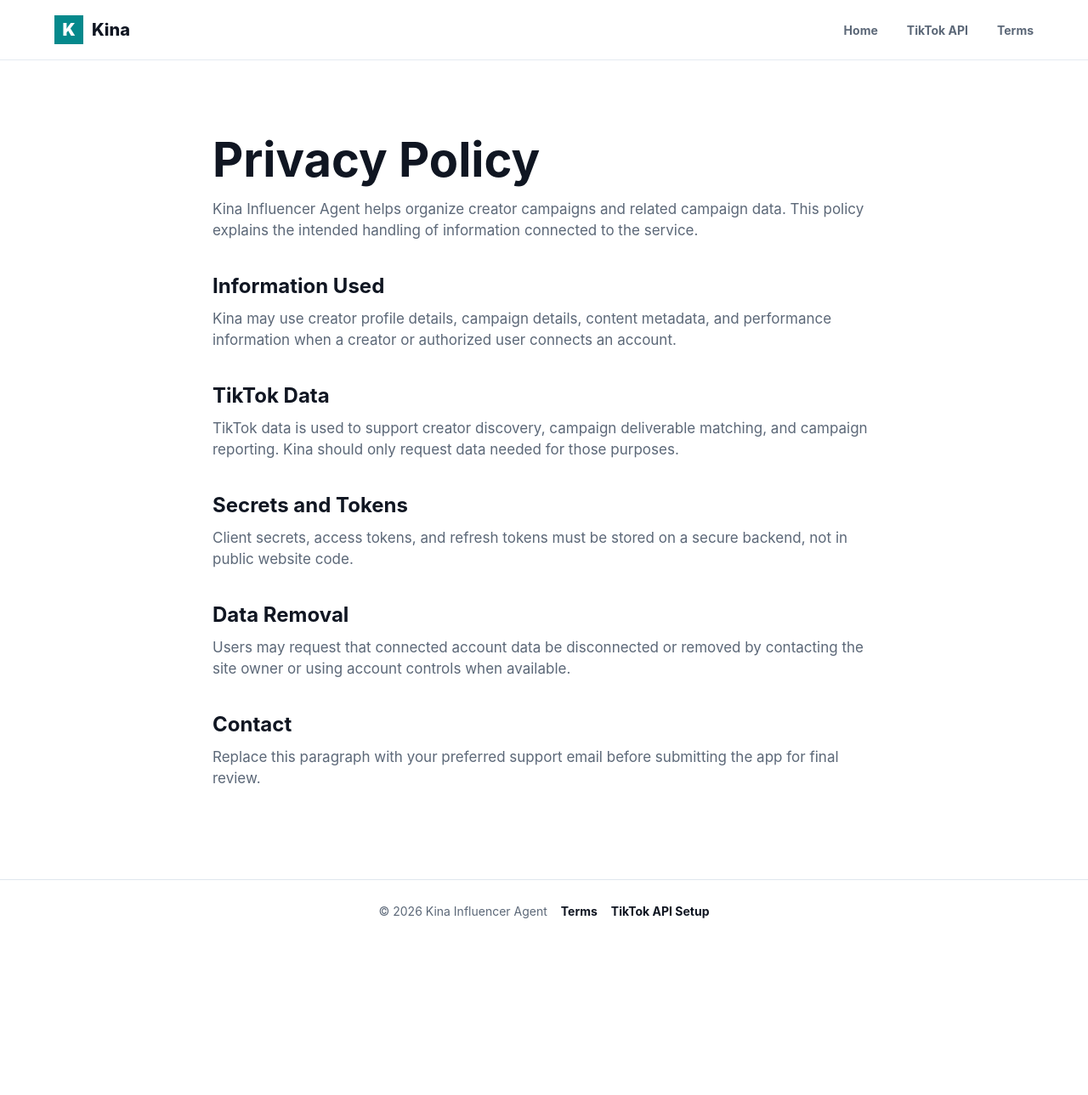
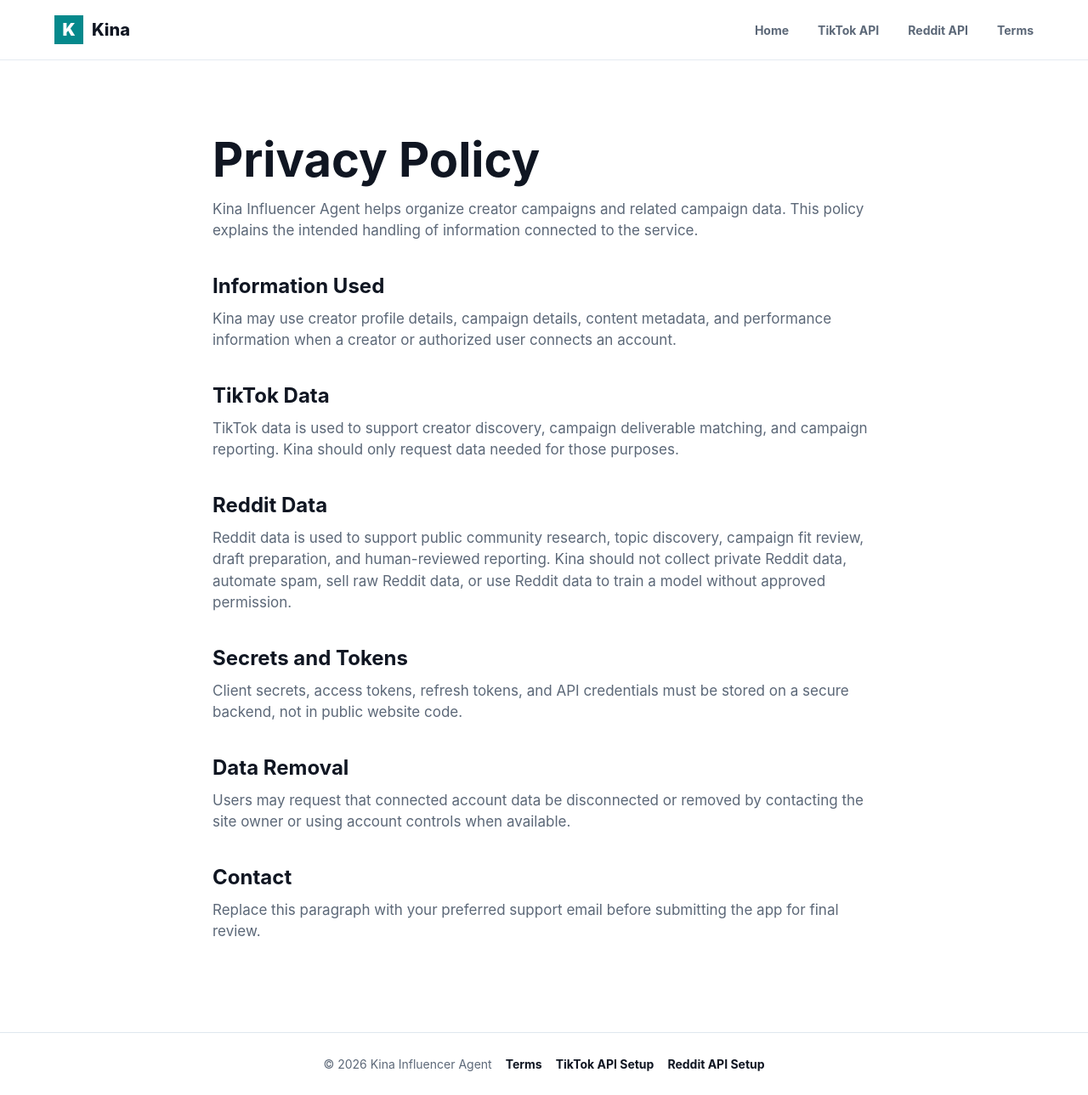
Before and after one commit to claudioyedi-max/kina-influencer-agent, a plain HTML site: page privacy.html in a window 1280 px wide. Shown: the whole page at 85% size. Before the commit the page ends 1109 px from the top, so only its background shows below. Drawn offline with Linux system fonts and the light colour scheme.

Commit message:
Add Reddit data privacy language

```diff
--- a/privacy.html
+++ b/privacy.html
@@ -13,6 +13,7 @@
       <nav class="nav-links" aria-label="Main navigation">
         <a href="index.html">Home</a>
         <a href="tiktok-api.html">TikTok API</a>
+        <a href="reddit-api.html">Reddit API</a>
         <a href="terms.html">Terms</a>
       </nav>
     </header>
@@ -23,8 +24,10 @@
       <p>Kina may use creator profile details, campaign details, content metadata, and performance information when a creator or authorized user connects an account.</p>
       <h2>TikTok Data</h2>
       <p>TikTok data is used to support creator discovery, campaign deliverable matching, and campaign reporting. Kina should only request data needed for those purposes.</p>
+      <h2>Reddit Data</h2>
+      <p>Reddit data is used to support public community research, topic discovery, campaign fit review, draft preparation, and human-reviewed reporting. Kina should not collect private Reddit data, automate spam, sell raw Reddit data, or use Reddit data to train a model without approved permission.</p>
       <h2>Secrets and Tokens</h2>
-      <p>Client secrets, access tokens, and refresh tokens must be stored on a secure backend, not in public website code.</p>
+      <p>Client secrets, access tokens, refresh tokens, and API credentials must be stored on a secure backend, not in public website code.</p>
       <h2>Data Removal</h2>
       <p>Users may request that connected account data be disconnected or removed by contacting the site owner or using account controls when available.</p>
       <h2>Contact</h2>
@@ -34,6 +37,7 @@
       <span>© 2026 Kina Influencer Agent</span>
       <a href="terms.html">Terms</a>
       <a href="tiktok-api.html">TikTok API Setup</a>
+      <a href="reddit-api.html">Reddit API Setup</a>
     </footer>
   </body>
 </html>
```
